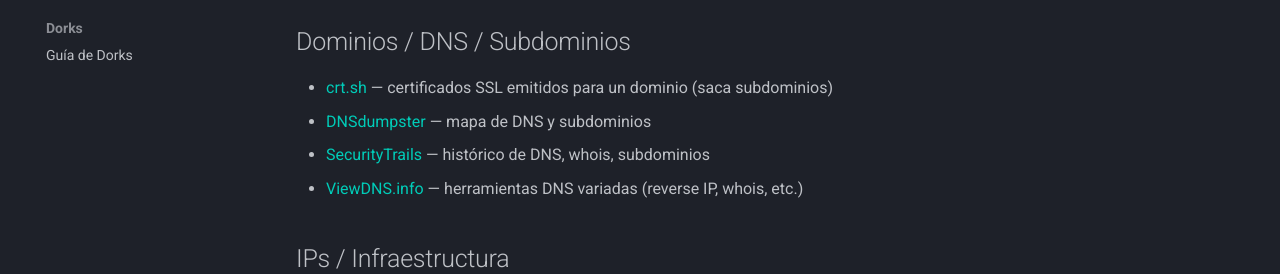
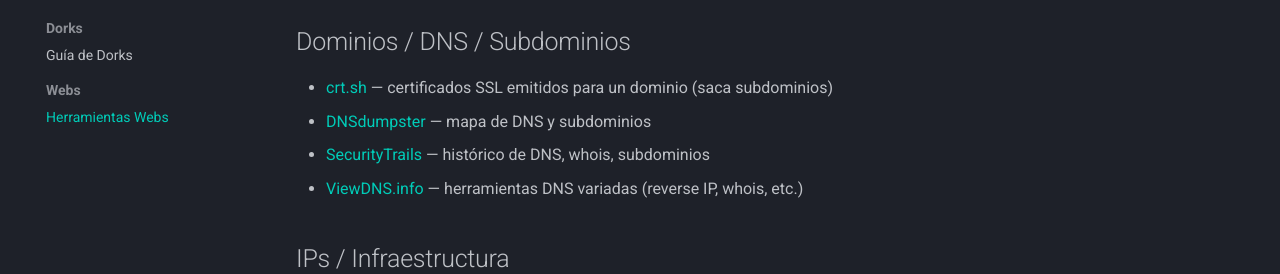
Before and after one commit to ManelCA/ManelCA.github.io, an MkDocs documentation site: the page built from docs/Webs/HerramientasWebs.md, in a window 1280 px wide. Shown: the part 397-671 px from the top of the page. Built offline with MkDocs 1.6.1 and Material for MkDocs 9.7.7, drawn with Linux system fonts in a browser that asks for light colours.

Commit message:
Update mkdocs.yml

```diff
--- a/mkdocs.yml
+++ b/mkdocs.yml
@@ -31,3 +31,5 @@ nav:
       - whois: OSINT/whois.md
   - Dorks:
       - Guía de Dorks: Dorks/dorks.md
+  - Webs:
+      - Herramientas Webs: Webs/HerramientasWebs.md
```
